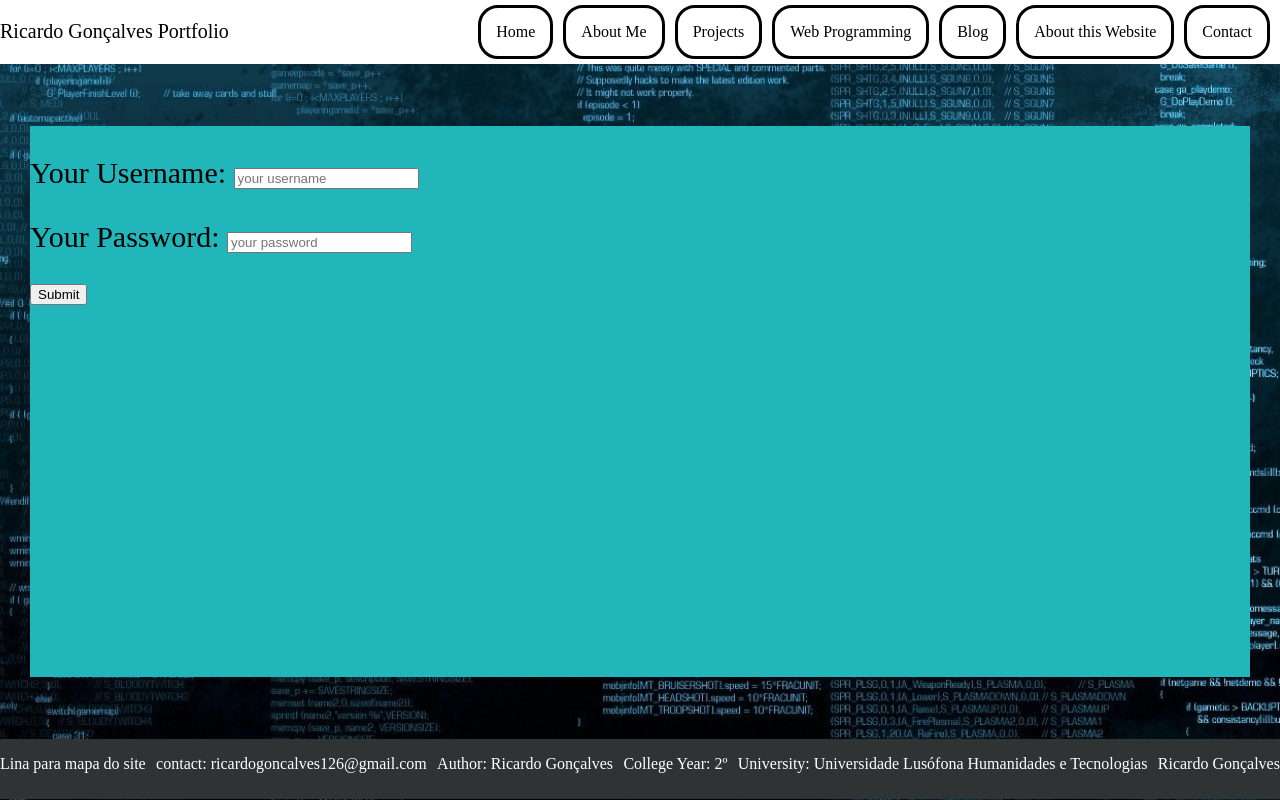
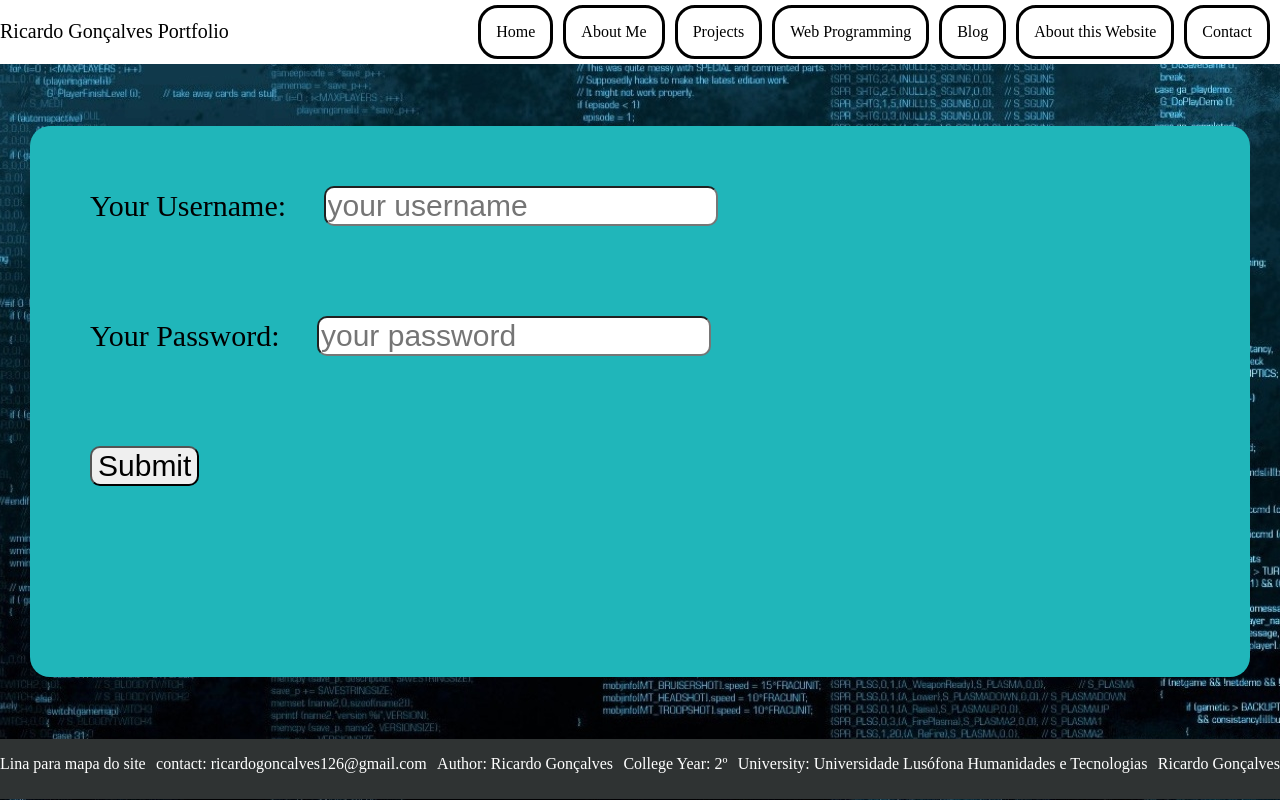
Before and after one commit to DrAlexWild/heroku_portfolio, a Django app: page /login/ in a window 1280 px wide. Run offline with Django 4.2, Linux system fonts and the light colour scheme; parts of the project's set-up code (start-up, migrations or seed data) failed here and were passed over.

Commit message:
heroku project css

```diff
--- a/portfolio/static/portfolio/css/login.css
+++ b/portfolio/static/portfolio/css/login.css
@@ -70,6 +70,14 @@ grid-area: login_area;
 font-size: 30px;
 margin:30px;
 background-color:#20b6ba;
+  border-radius:20px;
+ }
+
+.login_area *{
+grid-area: login_area;
+font-size: 30px;
+margin:30px;
+  border-radius:10px;
  }
 
 .footer {
```
